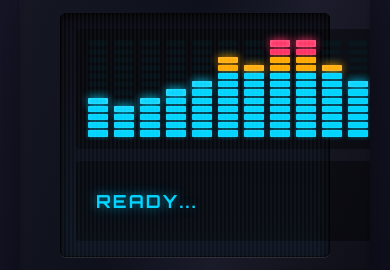
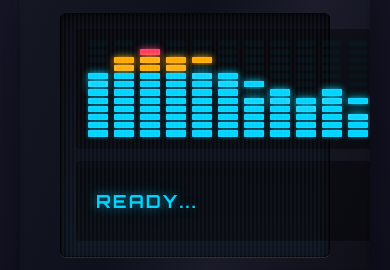
Before and after one commit to JNBK-dev/dellut, a plain HTML site: page index.html in a window 390 px wide. Shown: the part 255-525 px from the top of the page. Drawn offline with nearby package versions, Linux system fonts and the light colour scheme; files whose address does not match are found by name.

Commit message:
EQ Visual Update

```diff
--- a/scripts/app.js
+++ b/scripts/app.js
@@ -18,8 +18,11 @@
   const CONFIG = {
     eqBarCount: 16,
     eqSegmentCount: 12,
-    eqUpdateInterval: 80,
-    fftSize: 256, // Determines frequency resolution
+    eqUpdateInterval: 50, // Slightly faster for smoother response
+    fftSize: 512, // More frequency resolution
+    smoothing: 0.6, // How much previous frame influences current (0-1)
+    peakDecay: 0.02, // How fast peaks fall per frame
+    peakHoldTime: 500, // ms to hold peak before falling
   };
 
   // ================================
@@ -36,11 +39,16 @@
     audioContext: null,
     analyser: null,
     frequencyData: null,
-    audioSource: null,      // Current source (mic or file)
-    audioElement: null,     // For file playback
-    micStream: null,        // Microphone stream reference
-    audioMode: 'demo',      // 'demo', 'mic', or 'file'
+    audioSource: null,
+    audioElement: null,
+    micStream: null,
+    audioMode: 'demo',
     isPlaying: false,
+
+    // EQ smoothing and peaks
+    smoothedLevels: null, // Smoothed frequency levels
+    peakLevels: null,     // Current peak positions
+    peakHoldTimes: null,  // When each peak was last set
   };
 
   // ================================
@@ -94,8 +102,15 @@
     state.audioContext = new (window.AudioContext || window.webkitAudioContext)();
     state.analyser = state.audioContext.createAnalyser();
     state.analyser.fftSize = CONFIG.fftSize;
-    state.analyser.smoothingTimeConstant = 0.7;
+    state.analyser.smoothingTimeConstant = 0.4; // Less smoothing in analyser, we do our own
+    state.analyser.minDecibels = -85;
+    state.analyser.maxDecibels = -10;
     state.frequencyData = new Uint8Array(state.analyser.frequencyBinCount);
+
+    // Initialize smoothing arrays
+    state.smoothedLevels = new Array(CONFIG.eqBarCount).fill(0);
+    state.peakLevels = new Array(CONFIG.eqBarCount).fill(0);
+    state.peakHoldTimes = new Array(CONFIG.eqBarCount).fill(0);
 
     addLog('AUDIO ENGINE INITIALIZED');
   }
@@ -274,6 +289,11 @@
     const fragment = document.createDocumentFragment();
     segments = [];
 
+    // Initialize smoothing arrays
+    state.smoothedLevels = new Array(CONFIG.eqBarCount).fill(0);
+    state.peakLevels = new Array(CONFIG.eqBarCount).fill(0);
+    state.peakHoldTimes = new Array(CONFIG.eqBarCount).fill(0);
+
     for (let i = 0; i < CONFIG.eqBarCount; i++) {
       const bar = document.createElement('div');
       bar.className = 'eq-bar';
@@ -289,7 +309,8 @@
           el: segment,
           lit: false,
           color: null,
-          peak: false
+          peak: false,
+          isPeakHold: false
         });
       }
 
@@ -304,35 +325,67 @@
     const levels = new Array(CONFIG.eqBarCount);
 
     if (state.audioMode !== 'demo' && state.analyser && state.frequencyData) {
-      // Get real frequency data
       state.analyser.getByteFrequencyData(state.frequencyData);
 
-      // Map frequency bins to our 16 bars
-      // frequencyBinCount is fftSize/2 = 128 bins
-      // We'll group bins into 16 bars, emphasizing lower frequencies
       const binCount = state.frequencyData.length;
+      const sampleRate = state.audioContext.sampleRate;
+      const nyquist = sampleRate / 2;
+
+      // Define frequency bands (in Hz) - more resolution in bass/mids
+      // These roughly correspond to: sub-bass, bass, low-mid, mid, upper-mid, presence, brilliance
+      const frequencyBands = [
+        20, 40, 60, 90, 130, 180, 250, 350,
+        500, 700, 1000, 1400, 2000, 3500, 6000, 12000, 20000
+      ];
+
+      // Per-band gain compensation (boost highs since they're naturally quieter)
+      const bandGains = [
+        1.0, 1.0, 1.0, 1.1, 1.2, 1.3, 1.4, 1.5,
+        1.6, 1.8, 2.0, 2.2, 2.5, 2.8, 3.2, 3.6
+      ];
 
       for (let i = 0; i < CONFIG.eqBarCount; i++) {
-        // Use logarithmic scaling to emphasize bass/mids
-        const startBin = Math.floor(Math.pow(i / CONFIG.eqBarCount, 1.5) * binCount);
-        const endBin = Math.floor(Math.pow((i + 1) / CONFIG.eqBarCount, 1.5) * binCount);
+        const lowFreq = frequencyBands[i];
+        const highFreq = frequencyBands[i + 1];
 
+        // Convert frequency to bin index
+        const lowBin = Math.floor(lowFreq / nyquist * binCount);
+        const highBin = Math.min(Math.ceil(highFreq / nyquist * binCount), binCount - 1);
+
+        // Get average amplitude for this frequency range
         let sum = 0;
-        const count = Math.max(1, endBin - startBin);
+        let count = 0;
 
-        for (let bin = startBin; bin < endBin && bin < binCount; bin++) {
+        for (let bin = lowBin; bin <= highBin; bin++) {
           sum += state.frequencyData[bin];
+          count++;
         }
 
-        // Normalize to 0-1 range (frequency data is 0-255)
-        levels[i] = (sum / count) / 255;
+        // Normalize and apply gain compensation
+        let level = count > 0 ? (sum / count) / 255 : 0;
+        level = Math.min(1, level * bandGains[i]);
+
+        // Apply smoothing (lerp between previous and current)
+        const smoothed = state.smoothedLevels[i] * CONFIG.smoothing +
+                        level * (1 - CONFIG.smoothing);
+        state.smoothedLevels[i] = smoothed;
+
+        levels[i] = smoothed;
       }
     } else {
-      // Demo mode - animated sine waves
+      // Demo mode - more interesting animated pattern
       for (let i = 0; i < CONFIG.eqBarCount; i++) {
-        const base = Math.sin(timestamp / 300 + i * 0.5) * 0.3 + 0.5;
-        const noise = Math.random() * 0.3;
-        levels[i] = Math.max(0.1, Math.min(1, base + noise));
+        const wave1 = Math.sin(timestamp / 400 + i * 0.4) * 0.3;
+        const wave2 = Math.sin(timestamp / 250 + i * 0.7) * 0.2;
+        const wave3 = Math.sin(timestamp / 600 - i * 0.3) * 0.15;
+        const noise = Math.random() * 0.15;
+        const base = 0.35 + wave1 + wave2 + wave3 + noise;
+
+        const smoothed = state.smoothedLevels[i] * CONFIG.smoothing +
+                        base * (1 - CONFIG.smoothing);
+        state.smoothedLevels[i] = smoothed;
+
+        levels[i] = Math.max(0.05, Math.min(1, smoothed));
       }
     }
 
@@ -350,16 +403,33 @@
     const levels = getEQLevels(timestamp);
 
     for (let i = 0; i < CONFIG.eqBarCount; i++) {
-      const litCount = Math.floor(levels[i] * CONFIG.eqSegmentCount);
+      const level = levels[i];
+      const litCount = Math.floor(level * CONFIG.eqSegmentCount);
+
+      // Update peak tracking
+      if (level >= state.peakLevels[i]) {
+        state.peakLevels[i] = level;
+        state.peakHoldTimes[i] = timestamp;
+      } else if (timestamp - state.peakHoldTimes[i] > CONFIG.peakHoldTime) {
+        // Peak hold time expired, let it fall
+        state.peakLevels[i] = Math.max(level, state.peakLevels[i] - CONFIG.peakDecay);
+      }
+
+      const peakSegment = Math.min(
+        CONFIG.eqSegmentCount - 1,
+        Math.floor(state.peakLevels[i] * CONFIG.eqSegmentCount)
+      );
+
       const barSegments = segments[i];
 
       for (let j = 0; j < CONFIG.eqSegmentCount; j++) {
         const seg = barSegments[j];
         const shouldBeLit = j < litCount;
-        const shouldBePeak = shouldBeLit && (j === litCount - 1);
+        const shouldBePeak = !shouldBeLit && j === peakSegment && peakSegment >= litCount;
+        const isTopLit = shouldBeLit && (j === litCount - 1);
 
         let targetColor = null;
-        if (shouldBeLit) {
+        if (shouldBeLit || shouldBePeak) {
           if (j >= 10) {
             targetColor = 'red';
           } else if (j >= 8) {
@@ -369,7 +439,12 @@
           }
         }
 
-        if (seg.lit !== shouldBeLit || seg.color !== targetColor || seg.peak !== shouldBePeak) {
+        const needsUpdate = seg.lit !== shouldBeLit ||
+                           seg.color !== targetColor ||
+                           seg.peak !== isTopLit ||
+                           seg.isPeakHold !== shouldBePeak;
+
+        if (needsUpdate) {
           const cl = seg.el.classList;
 
           if (seg.lit !== shouldBeLit) {
@@ -383,9 +458,14 @@
             seg.color = targetColor;
           }
 
-          if (seg.peak !== shouldBePeak) {
-            cl.toggle('eq-segment--peak', shouldBePeak);
-            seg.peak = shouldBePeak;
+          if (seg.peak !== isTopLit) {
+            cl.toggle('eq-segment--peak', isTopLit);
+            seg.peak = isTopLit;
+          }
+
+          if (seg.isPeakHold !== shouldBePeak) {
+            cl.toggle('eq-segment--peak-hold', shouldBePeak);
+            seg.isPeakHold = shouldBePeak;
           }
         }
       }
--- a/styles/style-base.css
+++ b/styles/style-base.css
@@ -234,6 +234,22 @@ body {
   box-shadow: 0 0 8px #ff3366, inset 0 0 4px rgba(255, 255, 255, 0.3);
 }
 
+/* Peak hold indicators (floating dot above the bar) */
+.eq-segment--peak-hold.eq-segment--blue {
+  background: #00d4ff;
+  box-shadow: 0 0 6px #00d4ff, inset 0 0 2px rgba(255, 255, 255, 0.3);
+}
+
+.eq-segment--peak-hold.eq-segment--amber {
+  background: #ffaa00;
+  box-shadow: 0 0 6px #ffaa00, inset 0 0 2px rgba(255, 255, 255, 0.3);
+}
+
+.eq-segment--peak-hold.eq-segment--red {
+  background: #ff3366;
+  box-shadow: 0 0 6px #ff3366, inset 0 0 2px rgba(255, 255, 255, 0.3);
+}
+
 /* Output Display */
 .output-container {
   background: rgba(0, 0, 0, 0.4);
```
